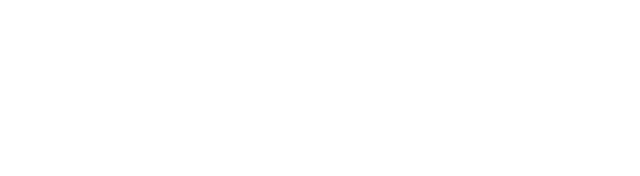
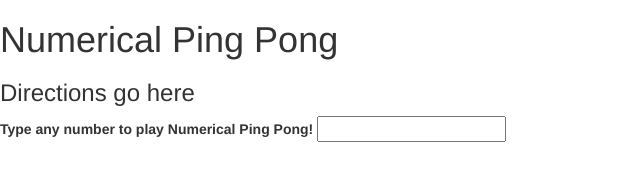
Before and after one commit to glatimer/code_review3, a plain HTML site: page index.html in a window 1280 px wide. Shown: the whole page, without its empty margins (0-640 px from the left). Drawn offline with Linux system fonts and the light colour scheme.

Commit message:
Add div ID for appending a result to HTML.

```diff
--- a/index.html
+++ b/index.html
@@ -1,10 +1,22 @@
 <!DOCTYPE html>
 <html>
   <head>
-    <meta charset="utf-8">
-    <title></title>
+    <title>Numerical Ping Pong</title>
+    <script src="javascript/jquery-1.12.1.js" charset="utf-8"></script>
+    <script src="javascript/scripts.js" charset="utf-8"></script>
+    <link rel="stylesheet" href="css/bootstrap.css" media="all" type="text/css">
+    <link rel="stylesheet" href="css/styles.css" media="all" type="text/css">
   </head>
   <body>
+    <h1>Numerical Ping Pong</h1>
+    <h3>Directions go here</h3>
+    <form id="numbers" action="index.html" method="post">
+      <label for="number">Type any number to play Numerical Ping Pong!</label>
+      <input type="text" id="number" value="">
+    </form>
+
+    <div id="results"></div>
+
 
   </body>
 </html>
```
